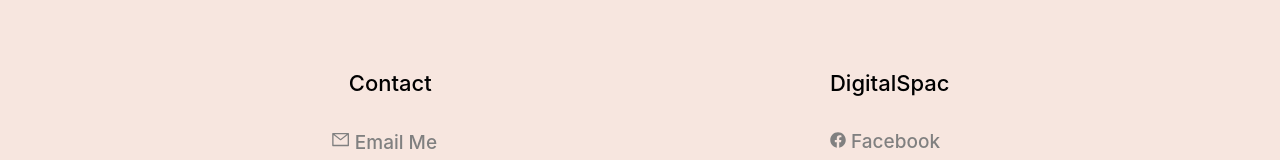
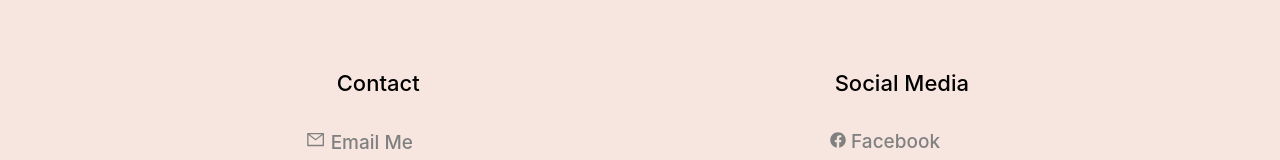
Before and after one commit to subir-raju/Portfolio, a React (Create React App) app: page / in a window 1280 px wide. Shown: the part 1952-2112 px from the top of the page. Built offline with nearby package versions, Linux system fonts and the light colour scheme; a web font is replaced by a local one.

Commit message:
Footer placement adjust

```diff
--- a/src/components/Footer.css
+++ b/src/components/Footer.css
@@ -1,4 +1,3 @@
-
 .container-footer {
     max-width: 100%;
     margin: auto;
@@ -8,10 +7,12 @@
     display: flex;
     flex-wrap: wrap;
 }
+
 .footer-col ul {
     list-style: none;
 
 }
+
 .footer {
     background-color: #F7E6DF;
     padding: 4rem 0 2rem 0;
@@ -22,6 +23,7 @@
     width: 100%;
 
 }
+
 .footer-col {
     width: 50%;
     padding: 10px 190px;
@@ -38,15 +40,14 @@
     text-align: center;
     display: inline-block;
     justify-content: center;
+    margin-right: 35px;
 }
 
-.footer-col ul li{
+.footer-col ul li {
     font-size: 19px;
-
 }
 
 .footer-col ul li a {
-
     color: gray;
     text-decoration: none;
     font-weight: 500;
@@ -55,10 +56,12 @@
     transition: all 0.3s ease;
 
 }
+
 .footer-col ul li a:hover {
     color: #443D3A;
     padding-left: 5px;
 }
+
 .row p {
     text-align: center;
     justify-content: center;
@@ -66,7 +69,7 @@
     color: red;
 }
 
-@media screen and (max-width: 990px){
+@media screen and (max-width: 990px) {
     .footer-col {
         width: 100%;
         padding: 10px 2px;
@@ -78,6 +81,7 @@
         display: inline-block;
         justify-content: left;
     }
+
     .footer-col ul li a {
 
         display: inline-block;
@@ -99,6 +103,7 @@
         display: inline-block;
         justify-content: left;
     }
+
     .footer-col ul li a {
 
         color: black;
--- a/src/components/Footer.js
+++ b/src/components/Footer.js
@@ -18,7 +18,7 @@ const Footer = () =>{
                 </div>
 
                 <div className='footer-col'>
-                    <h4>DigitalSpace</h4>
+                    <h4>Social Media</h4>
                     <ul>
                          <li><a href='#'><FaFacebook  size='1rem' />  Facebook</a></li>
                         <li><a href='#'><FaInstagram size='1rem' />  Instagram</a></li>
```
Lines whose indentation alone changed are shown as unchanged.
